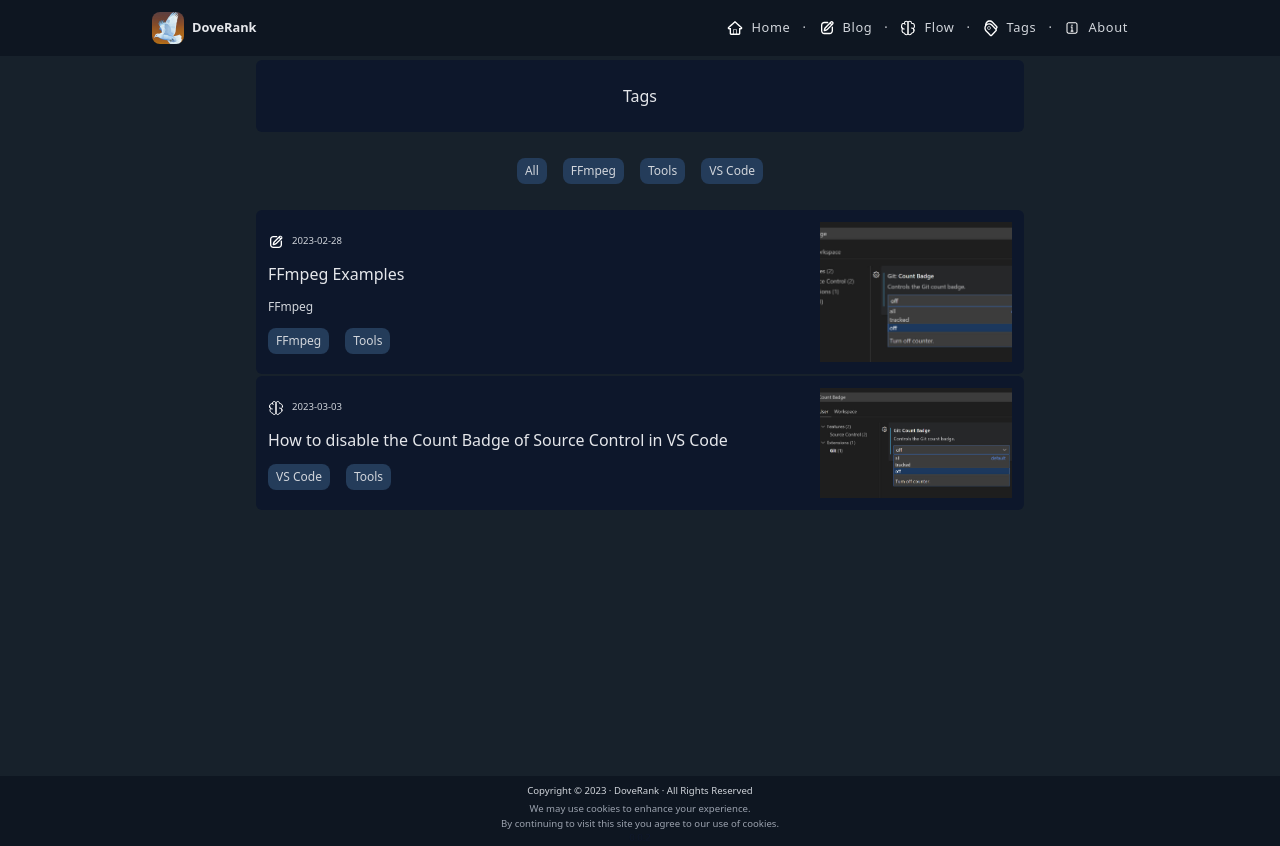
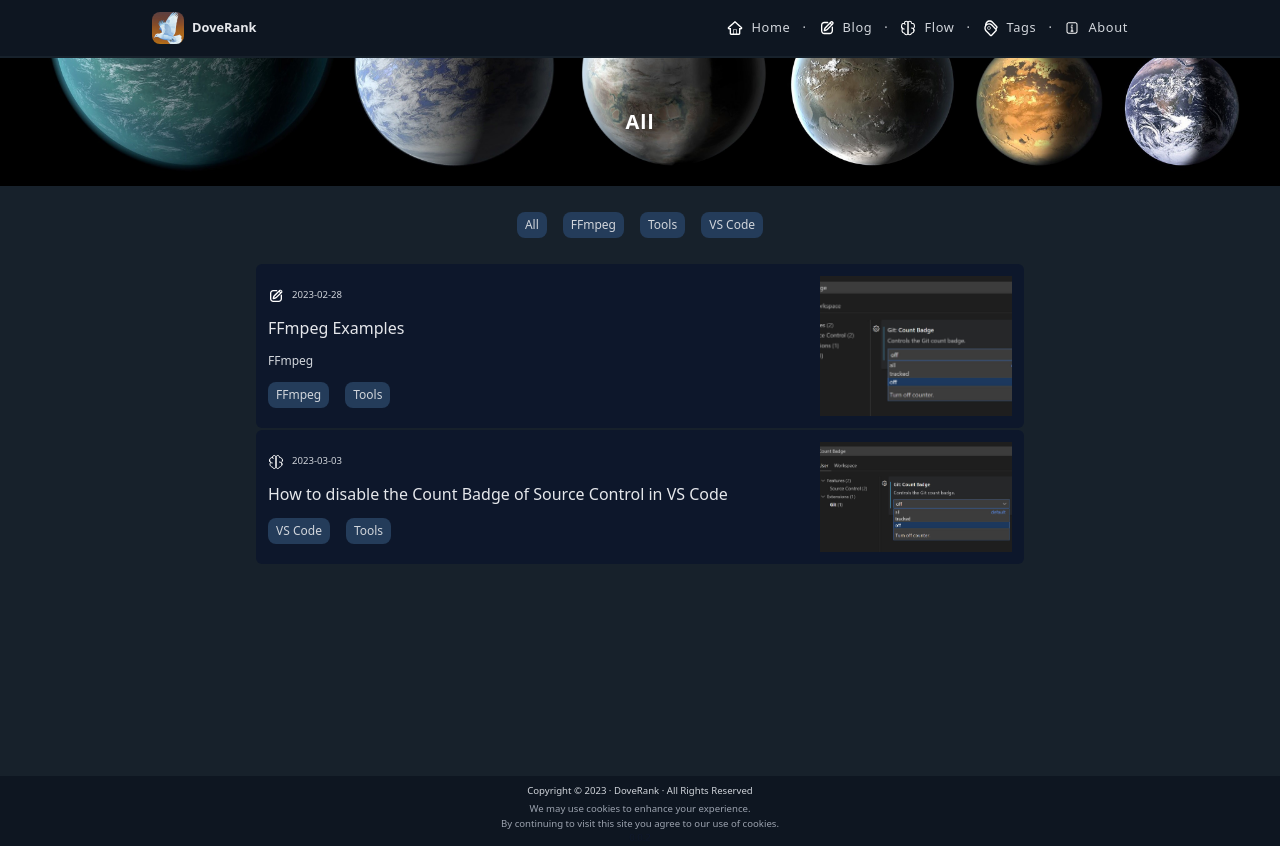
Before and after one commit to bourneo/next-blog, a Next.js app: page /tags/All in a window 1280 px wide. Built offline with nearby package versions, Linux system fonts and the light colour scheme.

Commit message:
update tag

```diff
--- a/pages/tags/[slug].jsx
+++ b/pages/tags/[slug].jsx
@@ -29,7 +29,17 @@
     <div className="max-w-3xl mx-auto ">
       <Head4Page title={'DoveRank - ' + slug} />
 
-      <Banner banner="Tags" />
+      <div>
+        <div className="flex justify-center items-center ">
+          <div
+            className={`bg-cover bg-center bg-no-repeat bg-[url('/img/solar-system-4096x2304.jpg')]`}
+          >
+            <div className="flex justify-center items-center h-32 w-screen ">
+              <div className="text-xl text-white font-bold tracking-wider ">{slug}</div>
+            </div>
+          </div>
+        </div>
+      </div>
 
       <TagSet list={list} />
 
```
